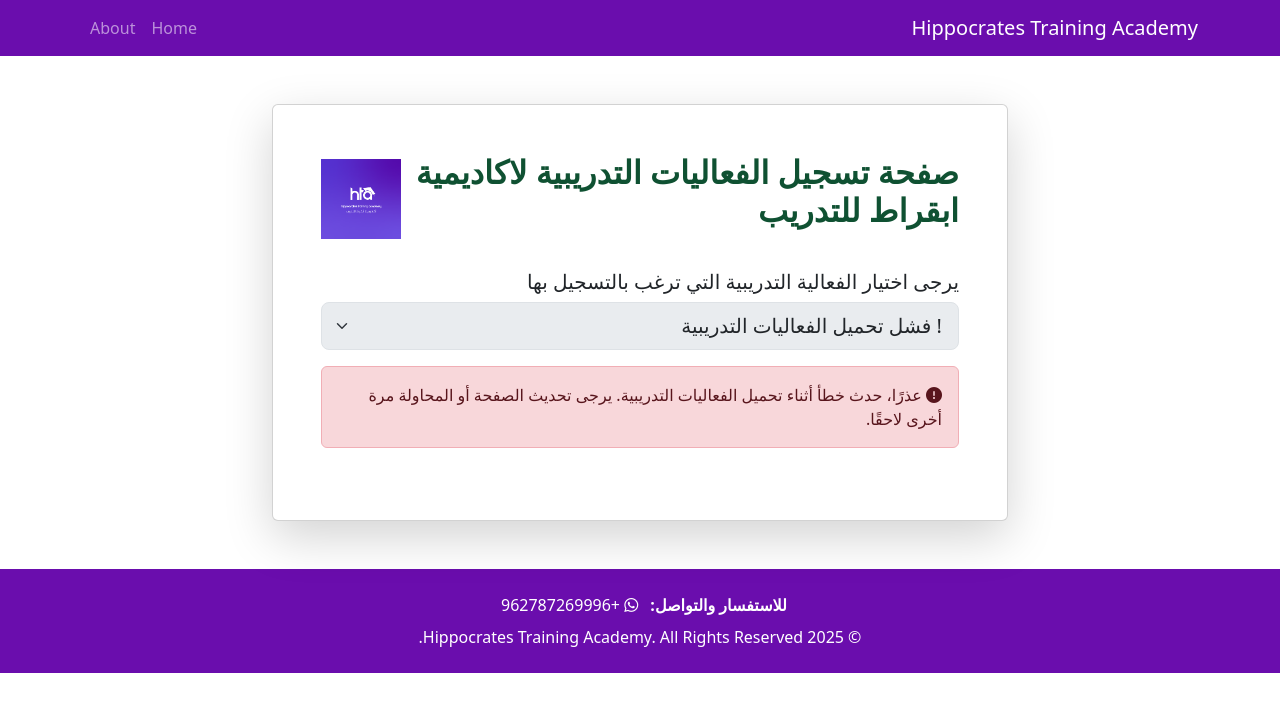
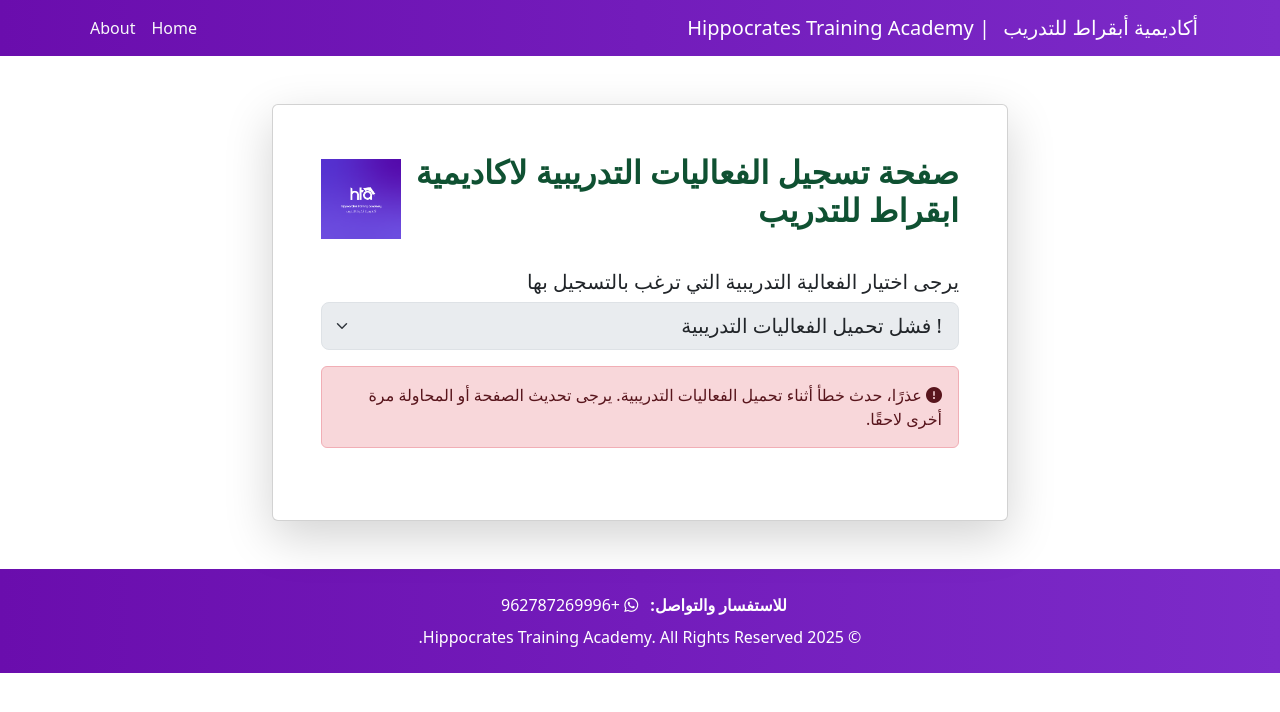
Before and after one commit to Hta2025/htareg2, a plain HTML site: page index.html in a window 1280 px wide. Drawn offline with nearby package versions, Linux system fonts and the light colour scheme; no server answers.

Commit message:
Update index.html
تغييرات على الشريط العلوي

```diff
--- a/index.html
+++ b/index.html
@@ -93,7 +93,20 @@
         }
         /* Custom Navbar Style */
         .navbar-custom-bg {
-            background-color: #6a0dad; /* Deep purple from the logo */
+            /* Subtle gradient for visual comfort */
+            background: linear-gradient(to left, #7c2bc9, #6a0dad);
+        }
+        /* Style for the nav links to be "dark white" */
+        .navbar-custom-bg .navbar-nav .nav-link {
+            color: #f8f9fa; /* A light, "dark white" color */
+            font-weight: 500; /* Make it slightly bolder for readability */
+        }
+        .navbar-custom-bg .navbar-nav .nav-link:hover {
+            color: #ffffff; /* Make it brighter on hover for better feedback */
+        }
+        /* Style for the brand name separator */
+        .brand-name-en {
+            margin-right: 0.5rem;
         }
     </style>
 </head>
@@ -101,7 +114,10 @@
 
     <nav class="navbar navbar-expand-lg navbar-dark navbar-custom-bg">
         <div class="container">
-            <a class="navbar-brand" href="index.html">Hippocrates Training Academy</a>
+            <a class="navbar-brand" href="index.html">
+                <span class="brand-name-ar">أكاديمية أبقراط للتدريب</span>
+                <span class="brand-name-en d-none d-lg-inline-block">| Hippocrates Training Academy</span>
+            </a>
             <button class="navbar-toggler" type="button" data-bs-toggle="collapse" data-bs-target="#navbarNav">
                 <span class="navbar-toggler-icon"></span>
             </button>
```
